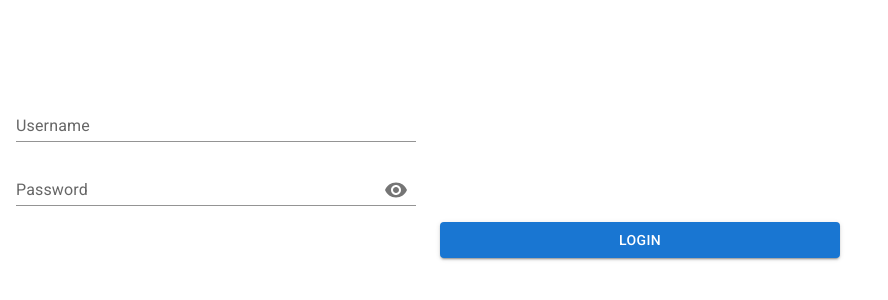
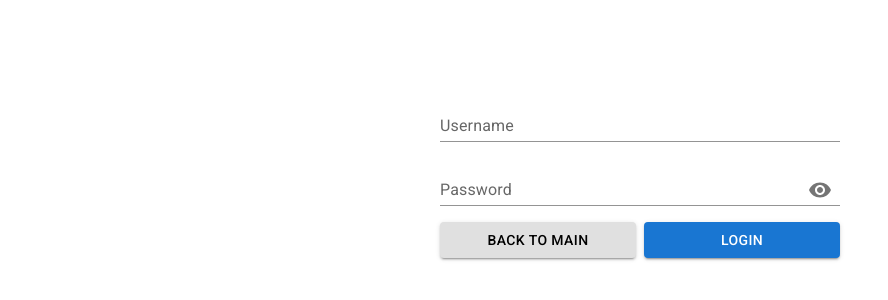
Before and after one commit to elvinlkw/wedding-betting, a React (Vite) app in the folder client/: page /login in a window 1280 px wide. Shown: the part 224-524 px from the top of the page, without its empty margins (0-888 px from the left). Built offline with nearby package versions, Linux system fonts and the light colour scheme.

Commit message:
fix login page

```diff
--- a/client/src/App.tsx
+++ b/client/src/App.tsx
@@ -19,7 +19,6 @@ function App() {
           index
           element={
             <div>
-              {authUser?.id}
               <div>
                 <NavLink to="/admin">Admin</NavLink>
               </div>
--- a/client/src/containers/login/login.tsx
+++ b/client/src/containers/login/login.tsx
@@ -6,9 +6,11 @@ import {
   Input,
   InputAdornment,
   InputLabel,
+  Stack,
   Typography,
 } from '@mui/material';
 import { Controller, useForm } from 'react-hook-form';
+import { Link, useNavigate } from 'react-router';
 import { type LoginRequest, useAuthLogin } from '../../api/auth';
 import { object, string } from 'yup';
 import { use, useEffect, useState } from 'react';
@@ -19,7 +21,6 @@ import Visibility from '@mui/icons-material/Visibility';
 import VisibilityOff from '@mui/icons-material/VisibilityOff';
 import { css } from '@emotion/react';
 import styled from '@emotion/styled';
-import { useNavigate } from 'react-router';
 import { yupResolver } from '@hookform/resolvers/yup';
 
 const schema = object({
@@ -99,7 +100,15 @@ export const Login = () => {
         control={control}
         name="username"
         render={({ field, fieldState }) => (
-          <Box sx={{ width: '100%' }}>
+          <Box
+            sx={{
+              width: '100%',
+              alignItems: 'center',
+              justifyContent: 'flex-start',
+              display: 'flex',
+              flexDirection: 'column',
+            }}
+          >
             <FormControl sx={formFieldCss} variant="standard">
               <InputLabel
                 htmlFor="username"
@@ -114,12 +123,17 @@ export const Login = () => {
               <Input
                 {...field}
                 id="username"
-                type={showPassword ? 'text' : 'password'}
+                type={'text'}
                 error={!!fieldState.error}
               />
             </FormControl>
             {fieldState.error && (
-              <Typography sx={{ fontSize: 14, color: 'rgb(211, 47, 47)' }}>
+              <Typography
+                sx={css(
+                  { ...formFieldCss },
+                  { fontSize: 14, color: 'rgb(211, 47, 47)' }
+                )}
+              >
                 {fieldState.error?.message}
               </Typography>
             )}
@@ -131,7 +145,15 @@ export const Login = () => {
         control={control}
         name="password"
         render={({ field, fieldState }) => (
-          <Box sx={{ width: '100%' }}>
+          <Box
+            sx={{
+              width: '100%',
+              display: 'flex',
+              alignItems: 'center',
+              justifyContent: 'flex-start',
+              flexDirection: 'column',
+            }}
+          >
             <FormControl sx={formFieldCss} variant="standard">
               <InputLabel
                 htmlFor="password"
@@ -165,16 +187,36 @@ export const Login = () => {
                 }
               />
             </FormControl>
-            <Typography sx={{ fontSize: 14, color: 'rgb(211, 47, 47)' }}>
+            <Typography
+              sx={css(
+                { ...formFieldCss },
+                { fontSize: 14, color: 'rgb(211, 47, 47)' }
+              )}
+            >
               {fieldState.error?.message}
             </Typography>
           </Box>
         )}
       />
 
-      <Button type="submit" sx={formFieldCss} variant="contained">
-        Login
-      </Button>
+      <Stack
+        sx={css(
+          {
+            ...formFieldCss,
+          },
+          { gap: '8px', display: 'grid', gridTemplateColumns: '1fr 1fr' }
+        )}
+        direction="row"
+      >
+        <Link to="/" style={{ width: '100%' }}>
+          <Button sx={{ width: '100%' }} variant="contained" color="inherit">
+            Back to Main
+          </Button>
+        </Link>
+        <Button type="submit" variant="contained">
+          Login
+        </Button>
+      </Stack>
     </Form>
   );
 };
--- a/client/src/containers/navbar/navbar.tsx
+++ b/client/src/containers/navbar/navbar.tsx
@@ -1,6 +1,5 @@
 import { Link, NavLink, useNavigate } from 'react-router';
 import React, { use } from 'react';
-import AdbIcon from '@mui/icons-material/Adb';
 import AppBar from '@mui/material/AppBar';
 import { AuthContext } from '../../context';
 import Avatar from '@mui/material/Avatar';
@@ -16,6 +15,7 @@ import { PATHS } from '../../routing';
 import Toolbar from '@mui/material/Toolbar';
 import Tooltip from '@mui/material/Tooltip';
 import Typography from '@mui/material/Typography';
+import WcIcon from '@mui/icons-material/Wc';
 import styled from '@emotion/styled';
 
 const pages = [
@@ -62,8 +62,8 @@ export const Navbar = () => {
   };
 
   const handleLogOut = () => {
+    auth?.setAuthUser(null);
     Cookies.remove('jwttoken', { path: '/' });
-    auth?.setAuthUser(null);
     navigate(PATHS.LOGIN_PAGE);
   };
 
@@ -72,7 +72,7 @@ export const Navbar = () => {
       <Container maxWidth="xl">
         <Toolbar disableGutters>
           <LogoLink to={PATHS.LANDING_PAGE}>
-            <AdbIcon sx={{ display: { xs: 'none', md: 'flex' }, mr: 1 }} />
+            <WcIcon sx={{ display: { xs: 'none', md: 'flex' }, mr: 1 }} />
             <Typography
               variant="h6"
               noWrap
@@ -128,7 +128,7 @@ export const Navbar = () => {
               ))}
             </Menu>
           </Box>
-          <AdbIcon sx={{ display: { xs: 'flex', md: 'none' }, mr: 1 }} />
+          <WcIcon sx={{ display: { xs: 'flex', md: 'none' }, mr: 1 }} />
           <Typography
             variant="h5"
             noWrap
```
